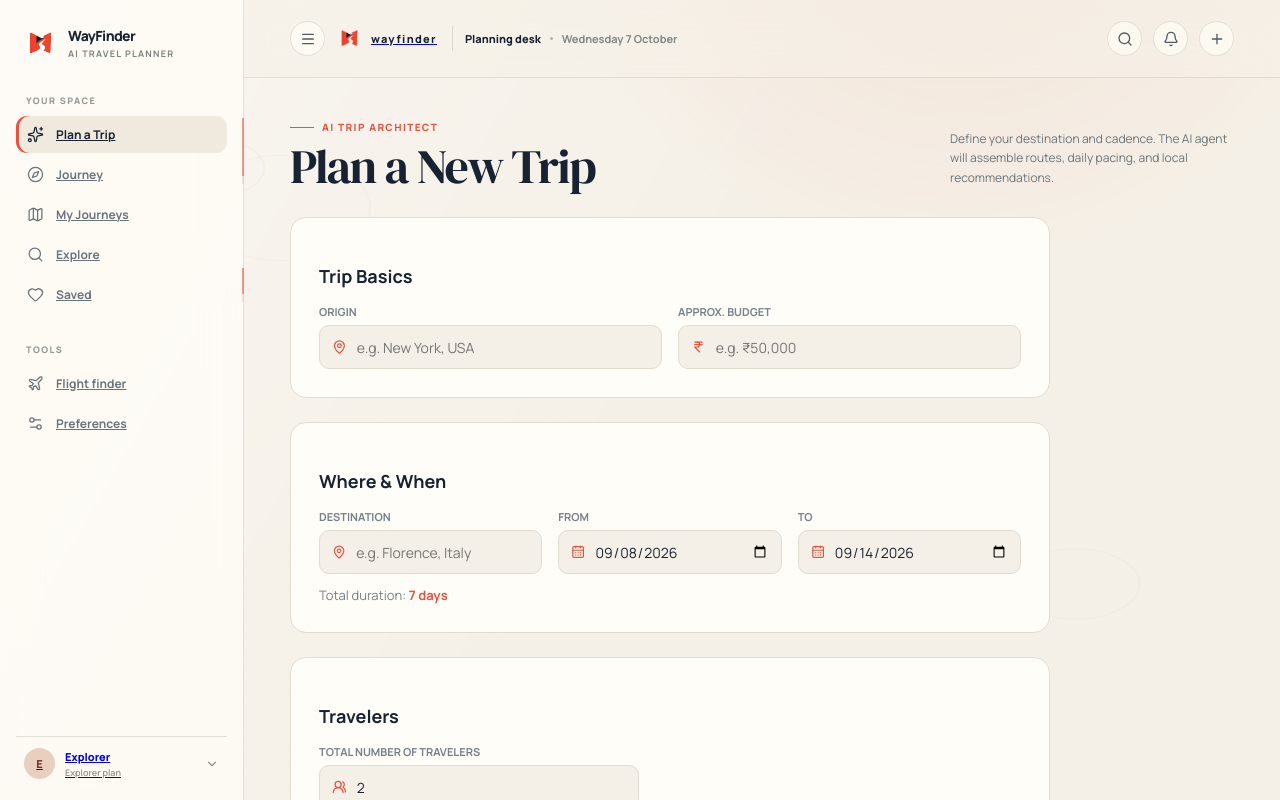
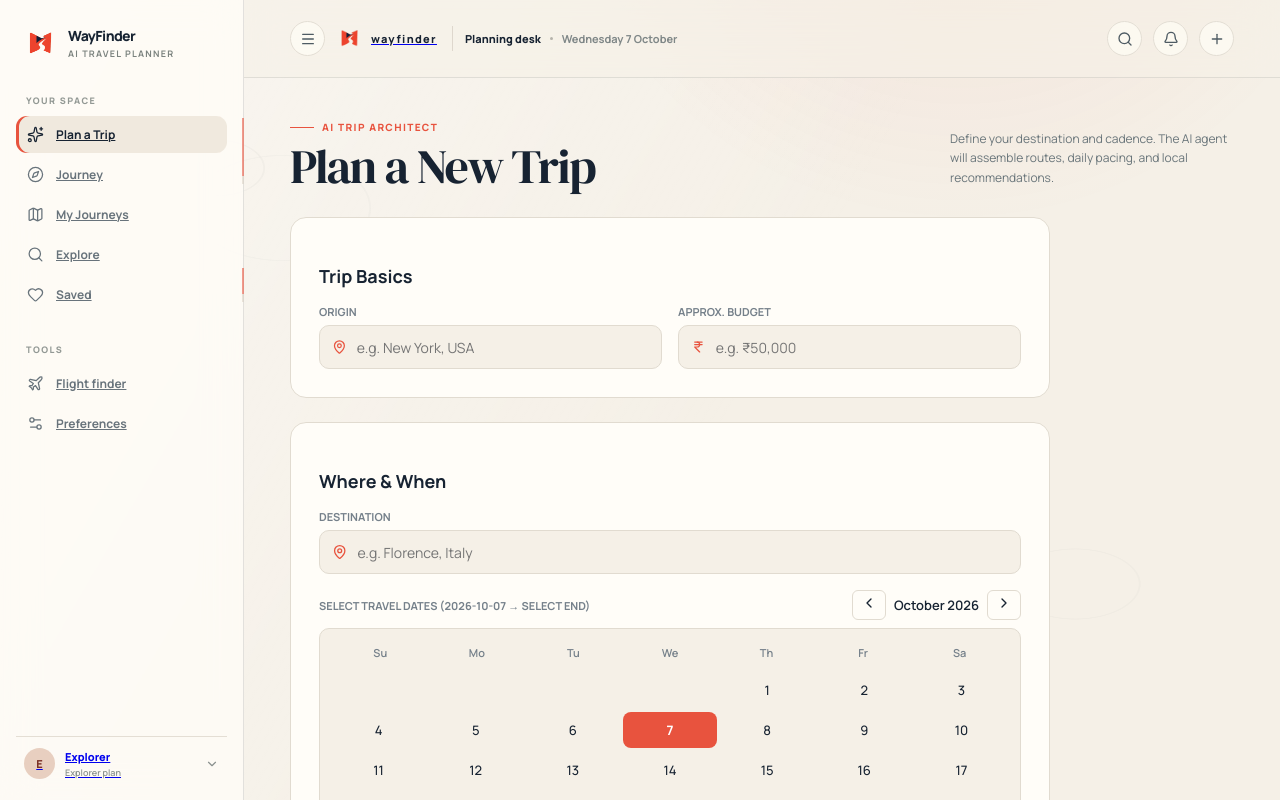
Before and after one commit to Afsar-D/ai-travel-concierge, a React (Vite) app in the folder frontend/: page /plan in a window 1280 px wide. Shown: the top 800 px of the page. Built offline with nearby package versions, Linux system fonts and the light colour scheme.

Commit message:
changes the plan details 2

```diff
--- a/frontend/src/pages/PlanTripPage.jsx
+++ b/frontend/src/pages/PlanTripPage.jsx
@@ -8,19 +8,41 @@ import {
   CalendarDays,
   IndianRupee,
   UsersRound,
+  ChevronLeft,
+  ChevronRight,
 } from "lucide-react";
 
 export default function PlanTripPage() {
+  const today = new Date().toISOString().split("T")[0];
   const [origin, setOrigin] = useState("");
   const [budget, setBudget] = useState("");
   const [destination, setDestination] = useState("");
-  const [startDate, setStartDate] = useState("2026-09-08");
-  const [endDate, setEndDate] = useState("2026-09-14");
+  const [startDate, setStartDate] = useState(today);
+  const [endDate, setEndDate] = useState("");
+  const [viewDate, setViewDate] = useState(new Date());
   const [travelers, setTravelers] = useState(2);
   const [loading, setLoading] = useState(false);
   const navigate = useNavigate();
 
-  const calculatedDays = Math.max(1, Math.ceil((new Date(endDate) - new Date(startDate)) / 86400000) + 1);
+  const startParsed = startDate ? new Date(startDate) : null;
+  const endParsed = endDate ? new Date(endDate) : null;
+  const calculatedDays =
+    startParsed && endParsed && endParsed >= startParsed
+      ? Math.round((endParsed - startParsed) / 86400000) + 1
+      : 0;
+
+  const handleDateClick = (isoString) => {
+    if (!startDate || (startDate && endDate)) {
+      setStartDate(isoString);
+      setEndDate("");
+    } else if (startDate && !endDate) {
+      if (isoString < startDate) {
+        setStartDate(isoString);
+      } else {
+        setEndDate(isoString);
+      }
+    }
+  };
 
   const handleCreateTrip = async (e) => {
     e.preventDefault();
@@ -96,7 +118,7 @@ export default function PlanTripPage() {
 
         <div className="form-card">
           <h3 className="font-serif" style={{ fontSize: 18, marginBottom: 16 }}>Where & When</h3>
-          <div className="form-grid">
+          <div style={{ display: "flex", flexDirection: "column", gap: 16 }}>
             <label style={{ display: "flex", flexDirection: "column", gap: 6 }}>
               <span style={{ fontSize: 11, fontWeight: 700, textTransform: "uppercase", color: "var(--muted-foreground)" }}>Destination</span>
               <div style={{ display: "flex", alignItems: "center", gap: 8, background: "var(--background)", border: "1px solid var(--border)", borderRadius: 10, padding: "0 12px" }}>
@@ -112,37 +134,99 @@ export default function PlanTripPage() {
               </div>
             </label>
 
-            <label style={{ display: "flex", flexDirection: "column", gap: 6 }}>
-              <span style={{ fontSize: 11, fontWeight: 700, textTransform: "uppercase", color: "var(--muted-foreground)" }}>From</span>
-              <div style={{ display: "flex", alignItems: "center", gap: 8, background: "var(--background)", border: "1px solid var(--border)", borderRadius: 10, padding: "0 12px" }}>
-                <CalendarDays size={16} color="#e8533e" />
-                <input
-                  type="date"
-                  value={startDate}
-                  onChange={(e) => setStartDate(e.target.value)}
-                  style={{ width: "100%", height: 42, background: "transparent", border: 0, outline: "none", color: "var(--foreground)" }}
-                  required
-                />
+            <div>
+              <div style={{ display: "flex", justifyContent: "space-between", alignItems: "center", marginBottom: 8 }}>
+                <span style={{ fontSize: 11, fontWeight: 700, textTransform: "uppercase", color: "var(--muted-foreground)" }}>
+                  Select Travel Dates ({startDate ? startDate : "Select start"} → {endDate ? endDate : "Select end"})
+                </span>
+                <div style={{ display: "flex", gap: 8, alignItems: "center" }}>
+                  <button
+                    type="button"
+                    onClick={() => setViewDate(new Date(viewDate.getFullYear(), viewDate.getMonth() - 1, 1))}
+                    style={{ background: "transparent", border: "1px solid var(--border)", borderRadius: 6, padding: "4px 8px", cursor: "pointer", color: "var(--foreground)" }}
+                  >
+                    <ChevronLeft size={16} />
+                  </button>
+                  <span style={{ fontSize: 13, fontWeight: 600 }}>
+                    {viewDate.toLocaleDateString("en-US", { month: "long", year: "numeric" })}
+                  </span>
+                  <button
+                    type="button"
+                    onClick={() => setViewDate(new Date(viewDate.getFullYear(), viewDate.getMonth() + 1, 1))}
+                    style={{ background: "transparent", border: "1px solid var(--border)", borderRadius: 6, padding: "4px 8px", cursor: "pointer", color: "var(--foreground)" }}
+                  >
+                    <ChevronRight size={16} />
+                  </button>
+                </div>
               </div>
-            </label>
 
-            <label style={{ display: "flex", flexDirection: "column", gap: 6 }}>
-              <span style={{ fontSize: 11, fontWeight: 700, textTransform: "uppercase", color: "var(--muted-foreground)" }}>To</span>
-              <div style={{ display: "flex", alignItems: "center", gap: 8, background: "var(--background)", border: "1px solid var(--border)", borderRadius: 10, padding: "0 12px" }}>
-                <CalendarDays size={16} color="#e8533e" />
-                <input
-                  type="date"
-                  value={endDate}
-                  min={startDate}
-                  onChange={(e) => setEndDate(e.target.value)}
-                  style={{ width: "100%", height: 42, background: "transparent", border: 0, outline: "none", color: "var(--foreground)" }}
-                  required
-                />
+              {/* Single calendar date table */}
+              <div style={{ border: "1px solid var(--border)", borderRadius: 10, padding: 12, background: "var(--background)" }}>
+                <div style={{ display: "grid", gridTemplateColumns: "repeat(7, 1fr)", textAlign: "center", fontWeight: 600, fontSize: 11, color: "var(--muted-foreground)", marginBottom: 8 }}>
+                  {["Su", "Mo", "Tu", "We", "Th", "Fr", "Sa"].map((d) => (
+                    <div key={d} style={{ padding: "4px 0" }}>{d}</div>
+                  ))}
+                </div>
+
+                <div style={{ display: "grid", gridTemplateColumns: "repeat(7, 1fr)", gap: 4 }}>
+                  {(() => {
+                    const year = viewDate.getFullYear();
+                    const month = viewDate.getMonth();
+                    const firstDay = new Date(year, month, 1).getDay();
+                    const daysInMonth = new Date(year, month + 1, 0).getDate();
+                    const cells = [];
+
+                    for (let i = 0; i < firstDay; i++) {
+                      cells.push(<div key={`empty-${i}`} />);
+                    }
+
+                    for (let d = 1; d <= daysInMonth; d++) {
+                      const iso = `${year}-${String(month + 1).padStart(2, "0")}-${String(d).padStart(2, "0")}`;
+                      const isStart = startDate === iso;
+                      const isEnd = endDate === iso;
+                      const inRange = startDate && endDate && iso > startDate && iso < endDate;
+
+                      let bg = "transparent";
+                      let color = "var(--foreground)";
+                      let borderRadius = "8px";
+
+                      if (isStart || isEnd) {
+                        bg = "#e8533e";
+                        color = "#ffffff";
+                      } else if (inRange) {
+                        bg = "rgba(232, 83, 62, 0.18)";
+                        color = "#e8533e";
+                      }
+
+                      cells.push(
+                        <button
+                          key={iso}
+                          type="button"
+                          onClick={() => handleDateClick(iso)}
+                          style={{
+                            height: 36,
+                            border: 0,
+                            background: bg,
+                            color: color,
+                            borderRadius: borderRadius,
+                            fontWeight: isStart || isEnd || inRange ? 700 : 500,
+                            cursor: "pointer",
+                            fontSize: 13,
+                            transition: "background 0.15s ease",
+                          }}
+                        >
+                          {d}
+                        </button>
+                      );
+                    }
+                    return cells;
+                  })()}
+                </div>
               </div>
-            </label>
+            </div>
           </div>
 
-          <div style={{ marginTop: 12, fontSize: 13, color: "var(--muted-foreground)" }}>
+          <div style={{ marginTop: 14, fontSize: 13, color: "var(--muted-foreground)" }}>
             Total duration: <strong style={{ color: "#e8533e" }}>{calculatedDays} {calculatedDays === 1 ? "day" : "days"}</strong>
           </div>
         </div>
```
